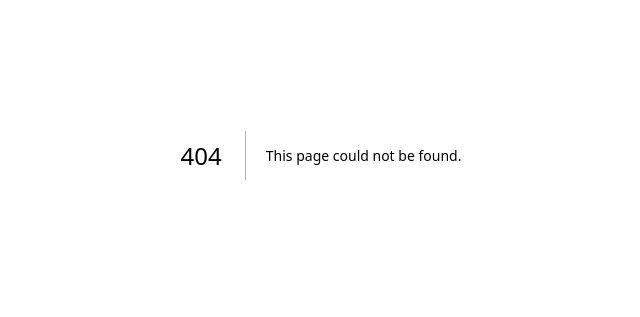
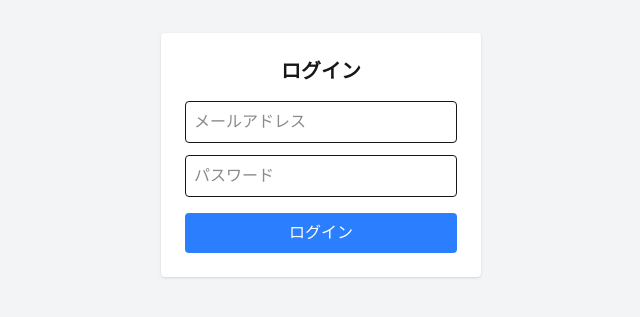
Before and after one commit to 2026PBL1-A/2026PBL1-A-2026PBL1_A_front, a Next.js app: page /login in a window 1280 px wide. Before the commit this address had no page. Shown: the part 245-562 px from the top of the page, without its empty margins (319-959 px from the left). Built offline with nearby package versions, Linux system fonts and the light colour scheme.

Commit message:
ログイン画面（フロント）

```diff
--- /dev/null
+++ b/app/components/Link.tsx
@@ -0,0 +1,14 @@
+import Link from "next/link";
+{/* ページ遷移 */}
+type Props = {
+  href: string;
+  children: React.ReactNode;
+};
+
+export default function MyLink({ href, children }: Props) {
+  return (
+    <Link href={href} className="text-blue-500 hover:underline">
+      {children}
+    </Link>
+  );
+}
--- a/app/components/aikon.tsx
+++ b/app/components/aikon.tsx
@@ -1,5 +1,6 @@
 "use client";
 import { useState } from "react";
+import Link from "@/app/components/Link";
 
 export default function Menu() {
   const [open, setOpen] = useState(false);
@@ -13,10 +14,10 @@ export default function Menu() {
 
       {/* メニュー */}
       {open && (
-        <div className="absolute top-10 right-0 bg-white shadow p-4 flex gap-4">
-            <button className="px-4 py-2 whitespace-nowrap">
-                ログアウト
-            </button>
+        <div className="absolute top-10 right-0 bg-white shadow p-4 flex gap-4 min-w-[120px]">
+          <Link href="/login">
+            ログアウト
+          </Link>
         </div>
       )}
     </div>
--- a/app/itiran/page.tsx
+++ b/app/itiran/page.tsx
@@ -4,6 +4,40 @@ export default function Page() {
   return (
     <div>
       <Menu />
+
+      {/* 投稿一覧エリア */}
+      <div className="mt-10 space-y-6">
+
+        {/* 投稿カード */}
+        <div className="border rounded shadow p-4">
+
+          {/* 見出し */}
+          <h2 className="text-lg font-bold mb-2">
+            タイトルが入ります
+          </h2>
+
+          {/* 画像枠 */}
+          <div className="w-full h-40 bg-gray-200 mb-2 flex items-center justify-center">
+            画像エリア
+          </div>
+
+          {/* 本文 */}
+          <p>
+            ここに投稿の内容が入ります
+          </p>
+
+        </div>
+
+      </div>
+
+      {/* 投稿ボタン */}
+      {/*import Link from "next/link";(遷移の際に使う予定)*/}
+
+      {/*<Link href="/○○（投稿ページの名前）">(遷移の際に使う予定)*/}
+        <button className="fixed bottom-4 right-4 bg-blue-500 text-white px-4 py-2 rounded shadow">
+          投稿
+        </button>
+      {/*</Link>(遷移の際に使う予定)*/}
     </div>
   );
 }
--- /dev/null
+++ b/app/login/page.tsx
@@ -0,0 +1,61 @@
+"use client";
+import { useState } from "react";
+
+export default function LoginPage() {
+  const [mail, setMail] = useState("");             {/*入力値を保存する*/}
+  const [password, setPassword] = useState("");
+  const [error, setError] = useState("");
+
+  const handleLogin = () => {                       {/*どっちか空ならエラー*/}
+    if (!mail || !password) {
+      setError("メールアドレスとパスワードを入力してください");
+      return;
+    }
+
+    setError("");
+    alert("ログイン処理（仮）");
+  };
+
+  return (
+    <div className="flex items-center justify-center min-h-screen bg-gray-100">
+      <div className="bg-white p-6 rounded shadow w-80">
+
+        <h1 className="text-xl font-bold mb-4 text-center">
+          ログイン
+        </h1>
+
+        {/* エラーメッセージ */}
+        {error && (
+          <p className="text-red-500 mb-3">{error}</p>
+        )}
+
+        {/* メール */}
+        <input
+          type="mail"
+          placeholder="メールアドレス"
+          className="w-full border p-2 mb-3 rounded"
+          value={mail}
+          onChange={(e) => setMail(e.target.value)}
+        />
+
+        {/* パスワード */}
+        <input
+          type="password"
+          placeholder="パスワード"
+          className="w-full border p-2 mb-4 rounded"
+          value={password}
+          onChange={(e) => setPassword(e.target.value)}
+        />
+
+        {/* ボタン */}
+        <button
+          onClick={handleLogin}
+          className="w-full bg-blue-500 text-white p-2 rounded"
+        >
+          ログイン
+        </button>
+
+      </div>
+    </div>
+  );
+}
```
